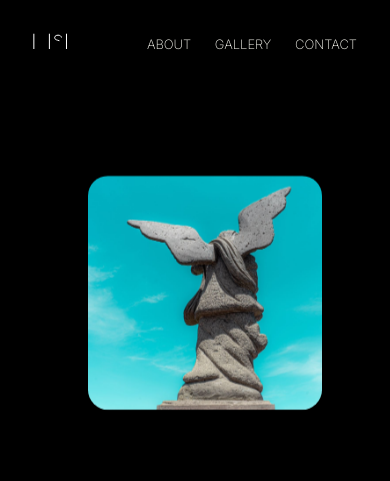
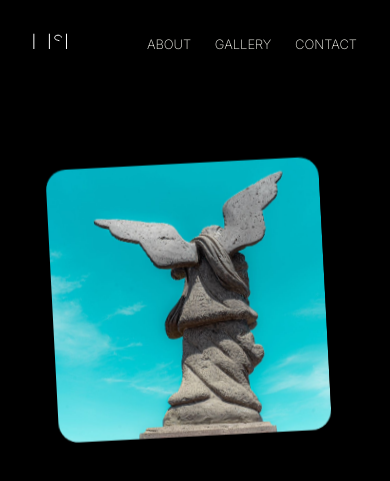
Before and after one commit to mirabellemorah/kish, a plain HTML site: page index.html in a window 390 px wide. Shown: the top 481 px of the page. Drawn offline with Linux system fonts and the light colour scheme; a web font is replaced by a local one.

Commit message:
fixed mobile index tansform

```diff
--- a/style.css
+++ b/style.css
@@ -151,8 +151,18 @@ take out at the end */
     left: 67%;
     width: 25vw;
     height: 25vw;
+    transform: rotate(10deg);
+    mix-blend-mode: screen;
+
+
+}
+
+.hero-img2 {
+    position: relative;
+
+    width: 100%;
+    height: 100%;
     animation: float 3s ease-in-out infinite;
-    mix-blend-mode: screen;
 }
 
 .hero-img2 img {
@@ -274,7 +284,6 @@ footer {
     font-family: inter;
     font-size: 21px;
     margin-top: 50px;
-
 }
 
 html {
@@ -438,7 +447,6 @@ html {
         visibility: hidden;
     }
 
-
     body {
         padding: 15px;
         line-height: 1.4;
@@ -457,33 +465,17 @@ html {
         position: relative;
     }
 
-    .hero-img2-wrapper {
-        top: 50%;
-        left: 50%;
-    }
-
-
     .hero-img-wrapper {
         visibility: hidden;
     }
 
-    /*
-    .hero-wrapper {
-        position: relative;
-        bottom: 0;
-        width: 100%;
+    .hero-img2-wrapper {
+        top: 50%;
+        left: 50%;
+        width: 70vw;
+        height: 70vw;
+        transform: rotate(-3deg) translate(-50%, -110%);
     }
-    */
-
-    .hero-img2 {
-        transform: rotate(0);
-        top: 10%;
-        left: 50%;
-        transform: translate(-50%, -120%);
-        width: 60vw;
-        height: 60vw;
-    }
-
 
     .moments {
         position: relative;
@@ -508,7 +500,6 @@ html {
         height: 400px;
         filter: grayscale(100%);
     }
-
 }
 
 @media screen and (max-width: 380px) {
@@ -538,5 +529,4 @@ html {
         line-height: 1;
         font-family: anton sc;
     }
-
 }
```
